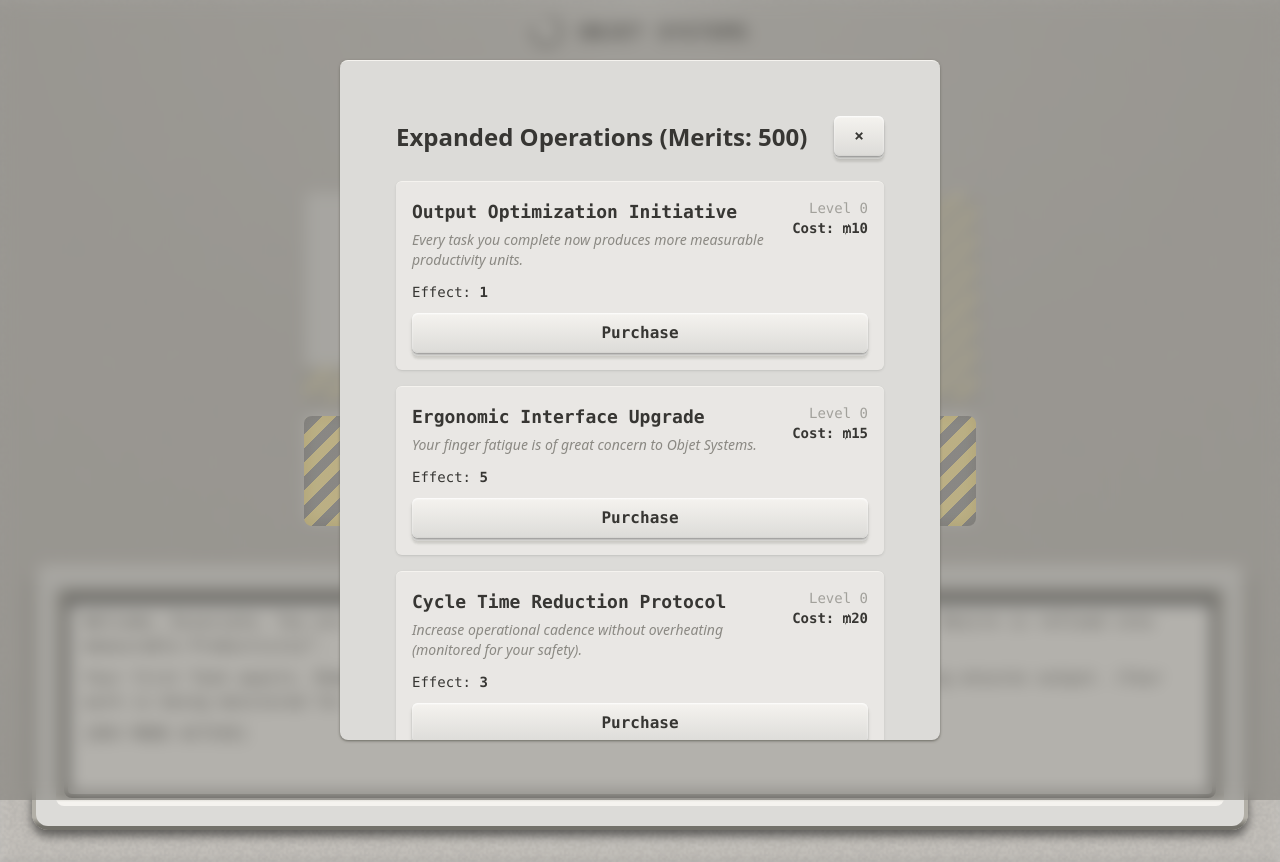
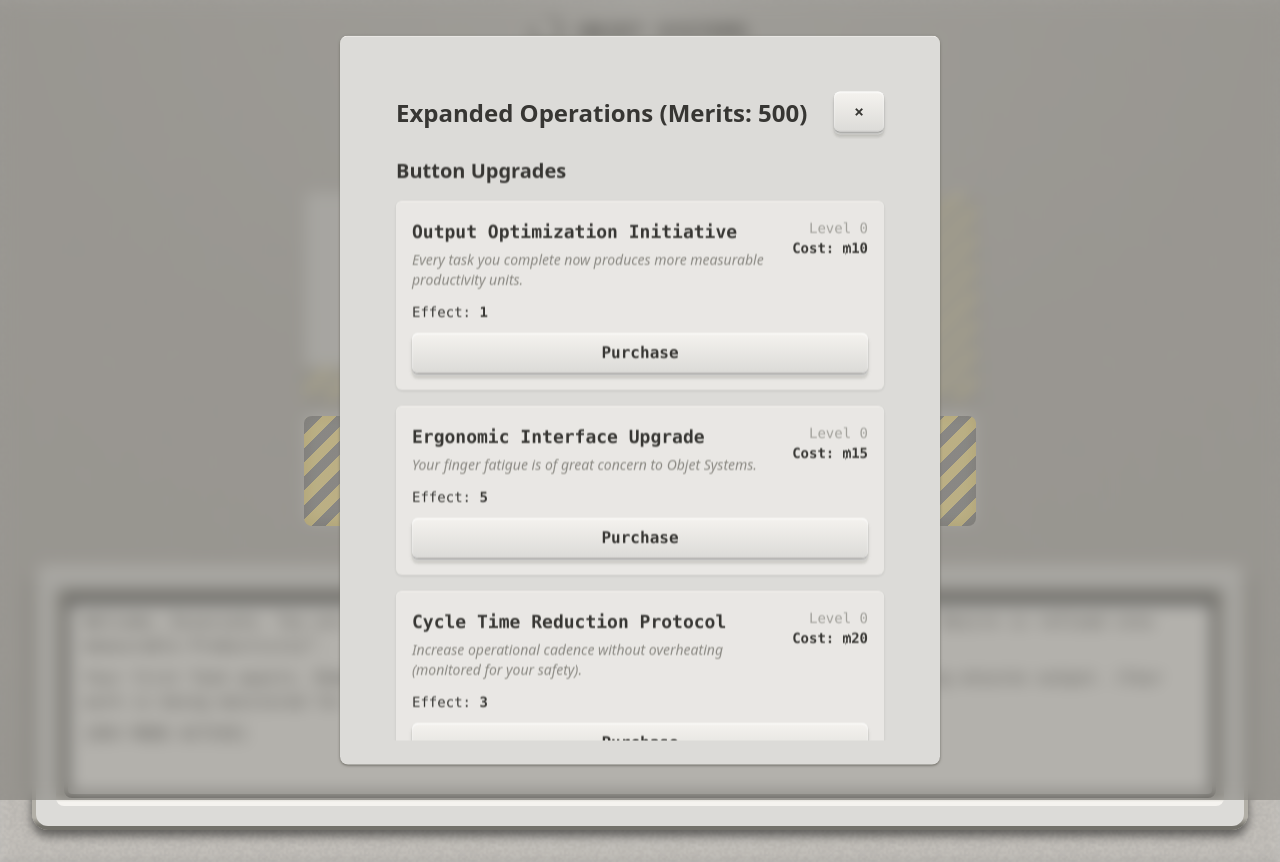
Before and after one commit to usma1000/labor-inc, a React (Vite) app: page / in a window 1280 px wide. Both pictures are taken after a click on the button "Expanded Operations". Built offline with nearby package versions, Linux system fonts and the light colour scheme.

Commit message:
feat: enhance upgrades dialog to include lever upgrades; improve upgrade management

```diff
--- a/src/components/upgrades-dialog.tsx
+++ b/src/components/upgrades-dialog.tsx
@@ -9,10 +9,12 @@ type Props = {
 
 export default function UpgradesDialog({ isOpen, onOpenChange }: Props) {
   const buttonUpgrades = useGameStore((state) => state.upgrades.button);
+  const leverUpgrades = useGameStore((state) => state.upgrades.lever);
+  const leverUnlocked = useGameStore((state) => state.leverUnlocked);
   const wage = useGameStore((state) => state.wage);
   const purchaseUpgrade = useGameStore((state) => state.purchaseUpgrade);
 
-  const renderUpgrade = (upgrade: UpgradeState) => {
+  const renderUpgrade = (upgrade: UpgradeState, tool: "button" | "lever") => {
     const canAfford = wage >= upgrade.currentCost;
     return (
       <div
@@ -46,7 +48,7 @@ export default function UpgradesDialog({ isOpen, onOpenChange }: Props) {
         <button
           className="btn w-full"
           disabled={!canAfford}
-          onClick={() => purchaseUpgrade("button", upgrade.id)}
+          onClick={() => purchaseUpgrade(tool, upgrade.id)}
         >
           {canAfford ? "Purchase" : "Cannot Afford"}
         </button>
@@ -58,9 +60,9 @@ export default function UpgradesDialog({ isOpen, onOpenChange }: Props) {
     <Dialog.Root open={isOpen} onOpenChange={onOpenChange}>
       <Dialog.Portal>
         <Dialog.Overlay className="fixed inset-0 bg-darkstone/50 backdrop-blur-sm" />
-        <Dialog.Content className="fixed top-1/2 left-1/2 -translate-x-1/2 -translate-y-1/2 w-[90vw] max-w-[600px] max-h-[85vh] bg-screen panel z-30 overflow-hidden">
-          <div className="h-full flex flex-col max-h-[85vh]">
-            <div className="flex justify-between items-center p-8 pb-6">
+        <Dialog.Content className="fixed top-1/2 left-1/2 -translate-x-1/2 -translate-y-1/2 w-[90vw] max-w-[600px] bg-screen panel z-30">
+          <div className="flex flex-col max-h-[85vh]">
+            <div className="flex-none flex justify-between items-center p-8 pb-6">
               <Dialog.Title className="text-2xl font-semibold">
                 Expanded Operations (Merits: {wage})
               </Dialog.Title>
@@ -68,8 +70,32 @@ export default function UpgradesDialog({ isOpen, onOpenChange }: Props) {
                 <button className="btn p-2 px-3">×</button>
               </Dialog.Close>
             </div>
-            <div className="flex-1 overflow-y-auto px-8 pb-8 space-y-4">
-              {Object.values(buttonUpgrades).map(renderUpgrade)}
+            <div className="flex-1 overflow-y-auto px-8 pb-8">
+              <div className="space-y-8">
+                <div>
+                  <h2 className="text-xl font-semibold mb-4">
+                    Button Upgrades
+                  </h2>
+                  <div className="space-y-4">
+                    {Object.values(buttonUpgrades).map((upgrade) =>
+                      renderUpgrade(upgrade, "button")
+                    )}
+                  </div>
+                </div>
+
+                {leverUnlocked && (
+                  <div>
+                    <h2 className="text-xl font-semibold mb-4">
+                      Lever Upgrades
+                    </h2>
+                    <div className="space-y-4">
+                      {Object.values(leverUpgrades).map((upgrade) =>
+                        renderUpgrade(upgrade, "lever")
+                      )}
+                    </div>
+                  </div>
+                )}
+              </div>
             </div>
           </div>
         </Dialog.Content>
--- a/src/upgrades/index.ts
+++ b/src/upgrades/index.ts
@@ -1,6 +1,4 @@
 import { buttonUpgrades } from "./upgrades-button";
+import { leverUpgrades } from "./upgrades-lever";
 
-export const allUpgrades = [
-  ...buttonUpgrades,
-  // Add other tool upgrades here later
-];
+export const allUpgrades = [...buttonUpgrades, ...leverUpgrades];
```
